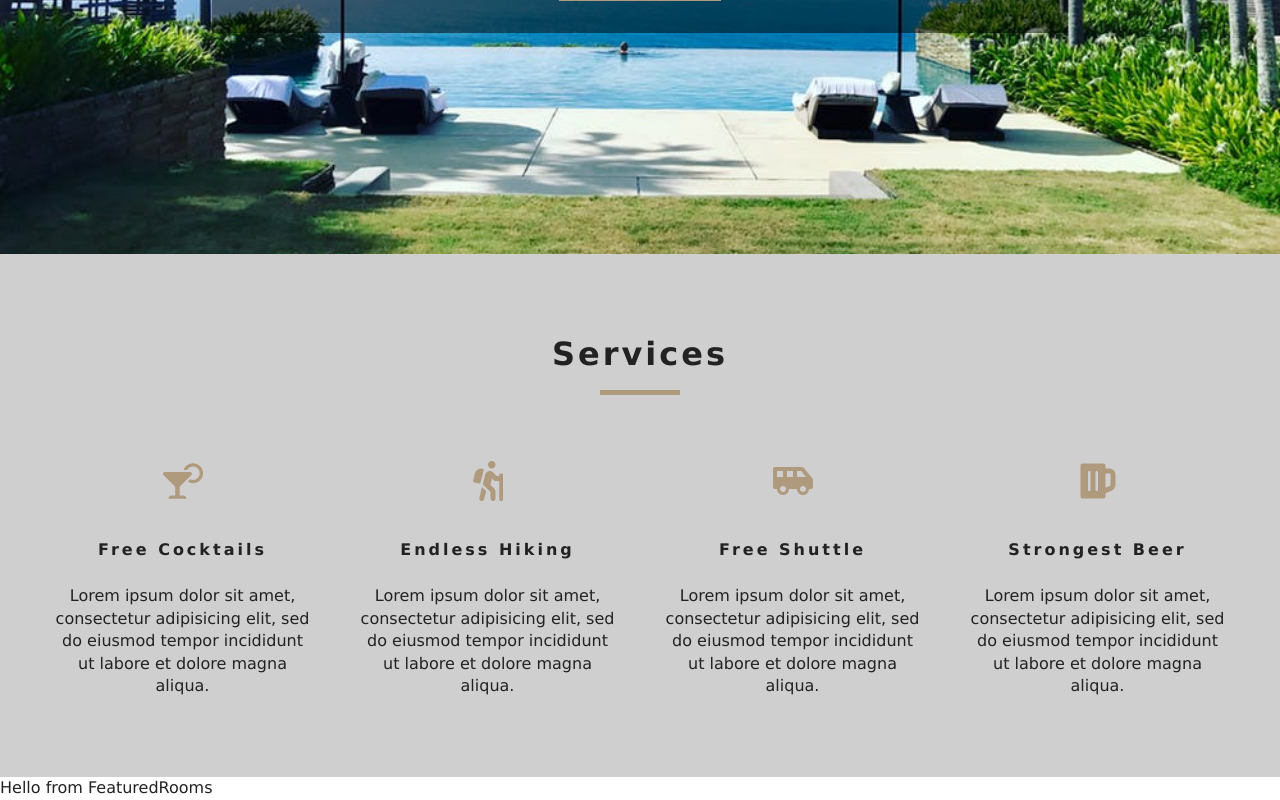
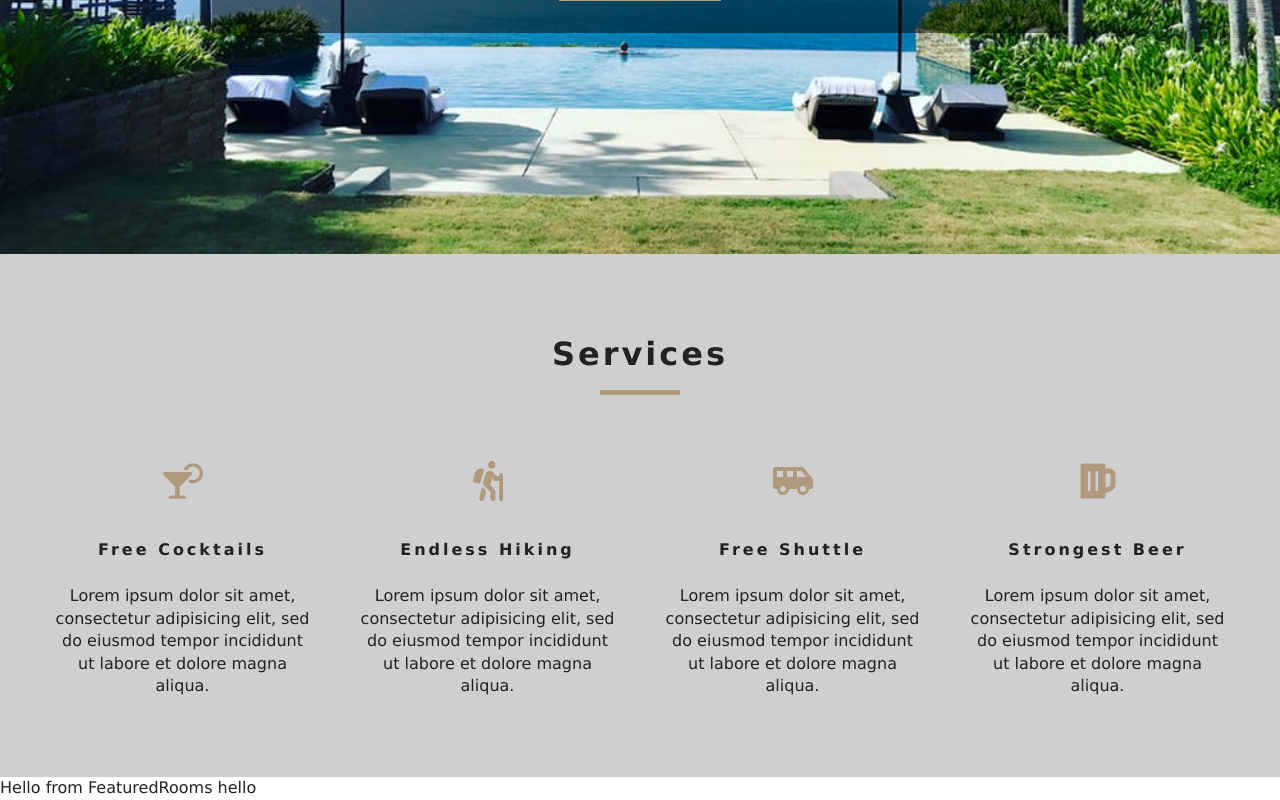
Before and after one commit to juliaosmolovska/react_website_2, a React (Create React App) app: page / in a window 1280 px wide. Shown: the part 546-1346 px from the top of the page. Built offline with nearby package versions, Linux system fonts and the light colour scheme.

Commit message:
Value in Home page

```diff
--- a/src/components/FeaturedRooms.js
+++ b/src/components/FeaturedRooms.js
@@ -1,9 +1,14 @@
 import React, { Component } from 'react';
+import { RoomContext } from '../context';
 
 export default class FeaturedRooms extends Component {
-  render() {
-    return (
-      <div>Hello from FeaturedRooms</div>
-    )
-  }
+  static contextType = RoomContext
+    render() {
+      const value = this.context;
+      console.log(value);
+
+      return (
+        <div>Hello from FeaturedRooms {value}</div>
+      )
+    }
 }
--- a/src/context.js
+++ b/src/context.js
@@ -6,7 +6,7 @@ class RoomProvider extends Component {
   state =  {};
   render() {
     return (
-      <RoomContext.Provider value="hello">
+      <RoomContext.Provider value={"hello"}>
         {this.props.children}
       </RoomContext.Provider>
     );
```
